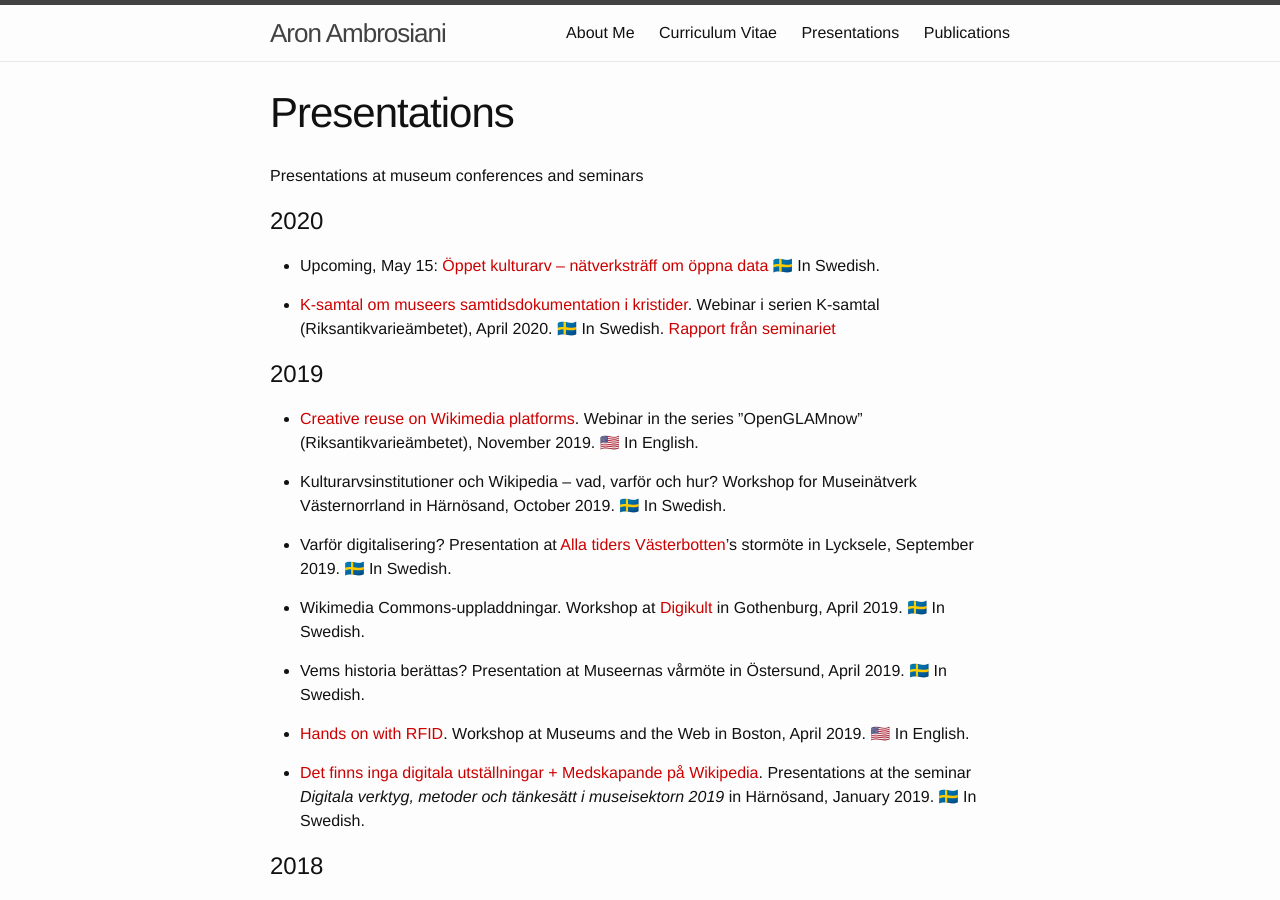
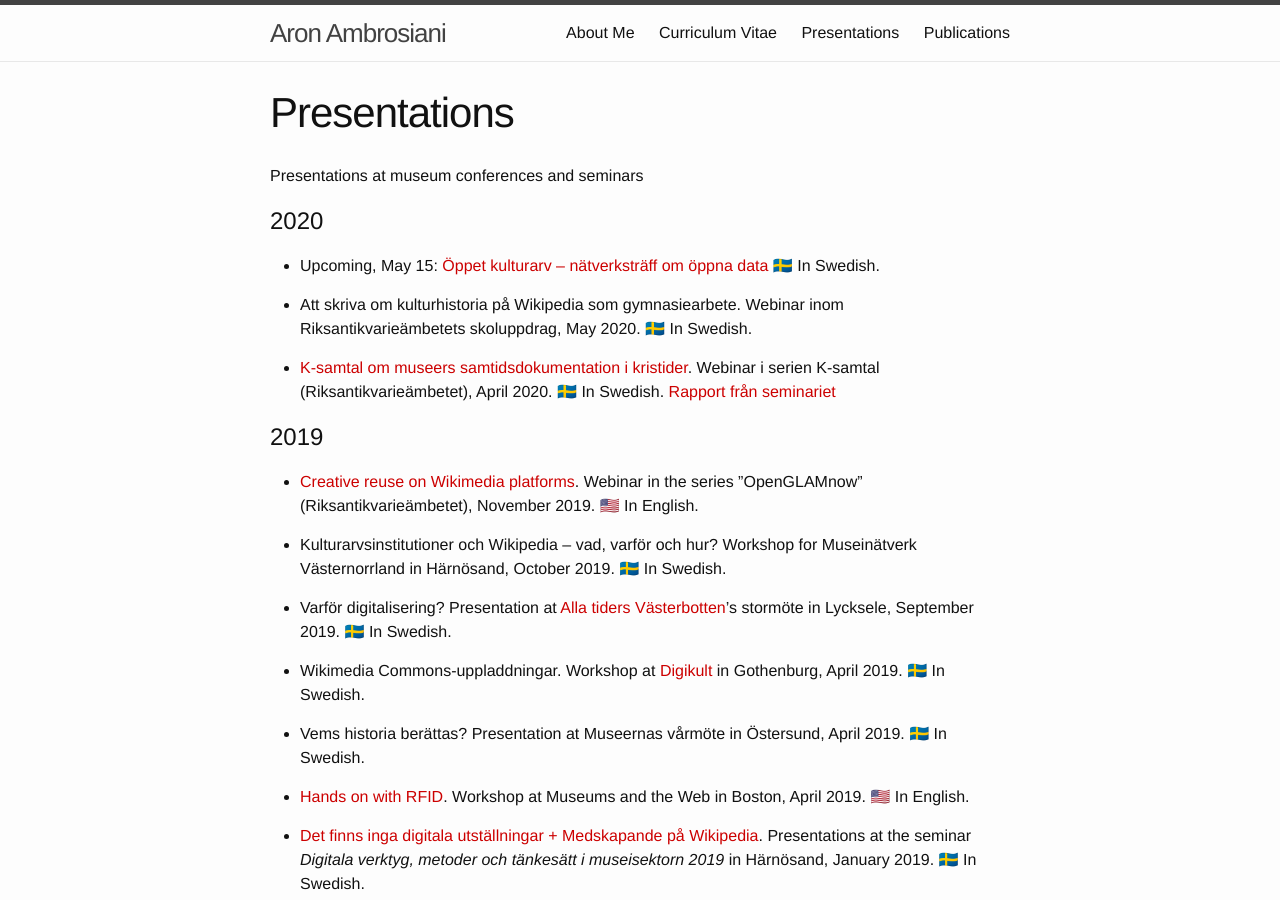
Before and after one commit to Ambrosiani/blogtest, a Jekyll site: the page built from presentations.md, in a window 1280 px wide and 900 px high. Built offline with Jekyll 4.4.1, drawn with Linux system fonts in a browser that asks for light colours.

Commit message:
Update presentations.md

```diff
--- a/presentations.md
+++ b/presentations.md
@@ -9,6 +9,8 @@ Presentations at museum conferences and seminars
 # 2020
 
 * Upcoming, May 15: [Öppet kulturarv – nätverksträff om öppna data](http://www.digisam.se/oppet-kulturarv-natverkstraff-om-oppna-data/) 🇸🇪 In Swedish.
+
+* Att skriva om kulturhistoria på Wikipedia som gymnasiearbete. Webinar inom Riksantikvarieämbetets skoluppdrag, May 2020. 🇸🇪 In Swedish.
 
 * [K-samtal om museers samtidsdokumentation i kristider](https://www.raa.se/evenemang-och-upplevelser/vara-andra-seminarier-och-konferenser/k-samtal/samtidsdokumentation-av-coronakrisen/). Webinar i serien K-samtal (Riksantikvarieämbetet), April 2020. 🇸🇪 In Swedish. [Rapport från seminariet](https://www.raa.se/omvarld-och-insikt/samtidsdokumentation-i-kristider/)
 
```
